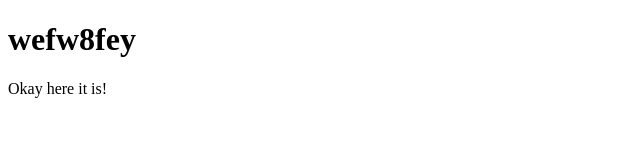
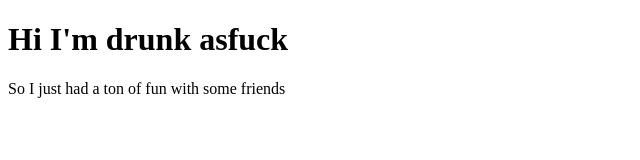
Before and after one commit to Kessius00/git_test, a plain HTML site: page html-boilerplate/index.html in a window 1280 px wide. Shown: the whole page, without its empty margins (0-640 px from the left). Drawn offline with Linux system fonts and the light colour scheme.

Commit message:
Some funny things I did

```diff
--- a/html-boilerplate/index.html
+++ b/html-boilerplate/index.html
@@ -1,14 +1,12 @@
 <!DOCTYPE html>
 <html lang = "en">
     <head>
+        <title>First site</title>
         <meta charset="utf-8">
-        <title>My Scnd Webpage</title>
     </head>
 
     <body>
-        <h1>wefw8fey</h1>
-        <p>
-            Okay here it is!
-        </p>
+        <h1>Hi I'm drunk asfuck</h1>
+        <p>So I just had a ton of fun with some friends</p>
     </body>
 </html>
```
